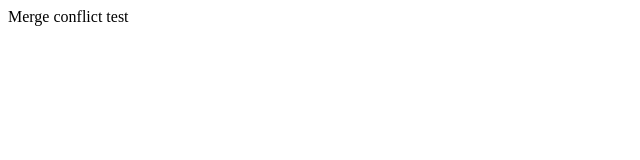
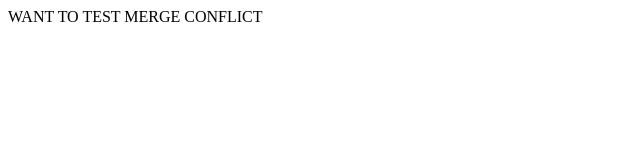
Before and after one commit to niallb96/VueTest, a plain HTML site: page index.html in a window 1280 px wide. Shown: the whole page, without its empty margins (0-640 px from the left). Drawn offline with Linux system fonts and the light colour scheme.

Commit message:
teatatsa

```diff
--- a/index.html
+++ b/index.html
@@ -1,5 +1,5 @@
 <html>
     <body>
-        <p>Merge conflict test</p>
+        <p>WANT TO TEST MERGE CONFLICT</p>
     </body>
 </html>
```
